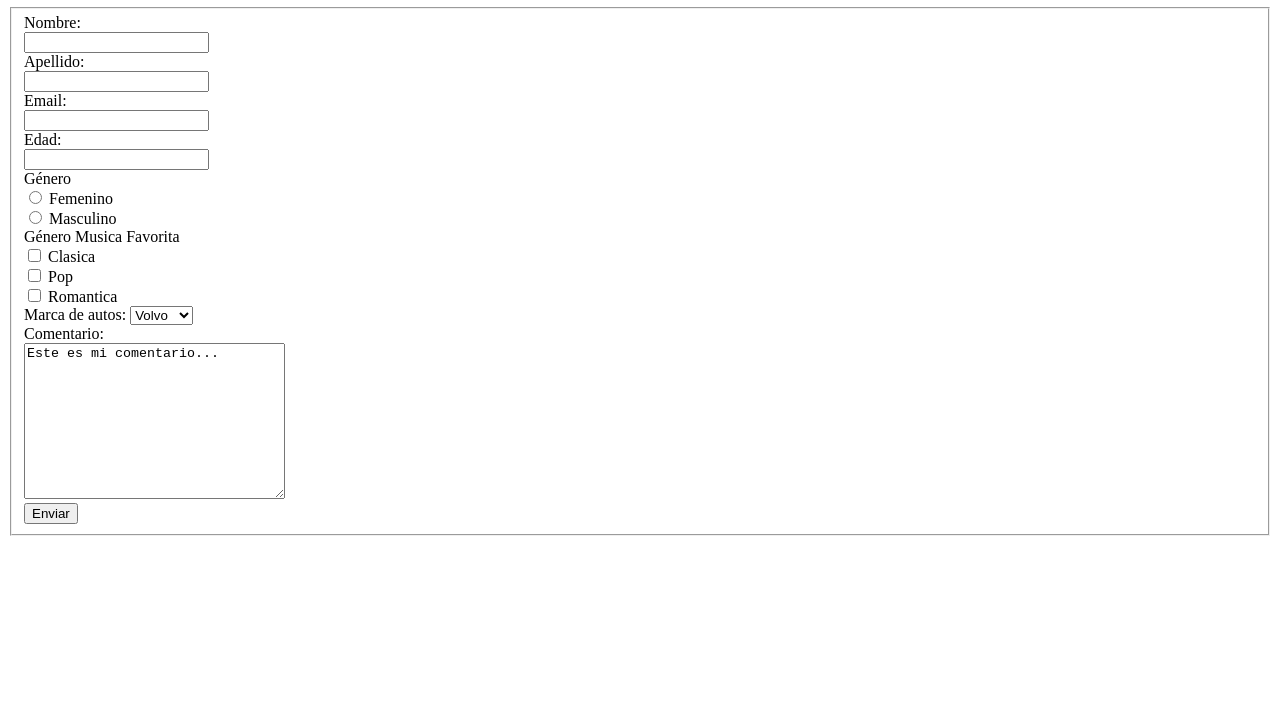
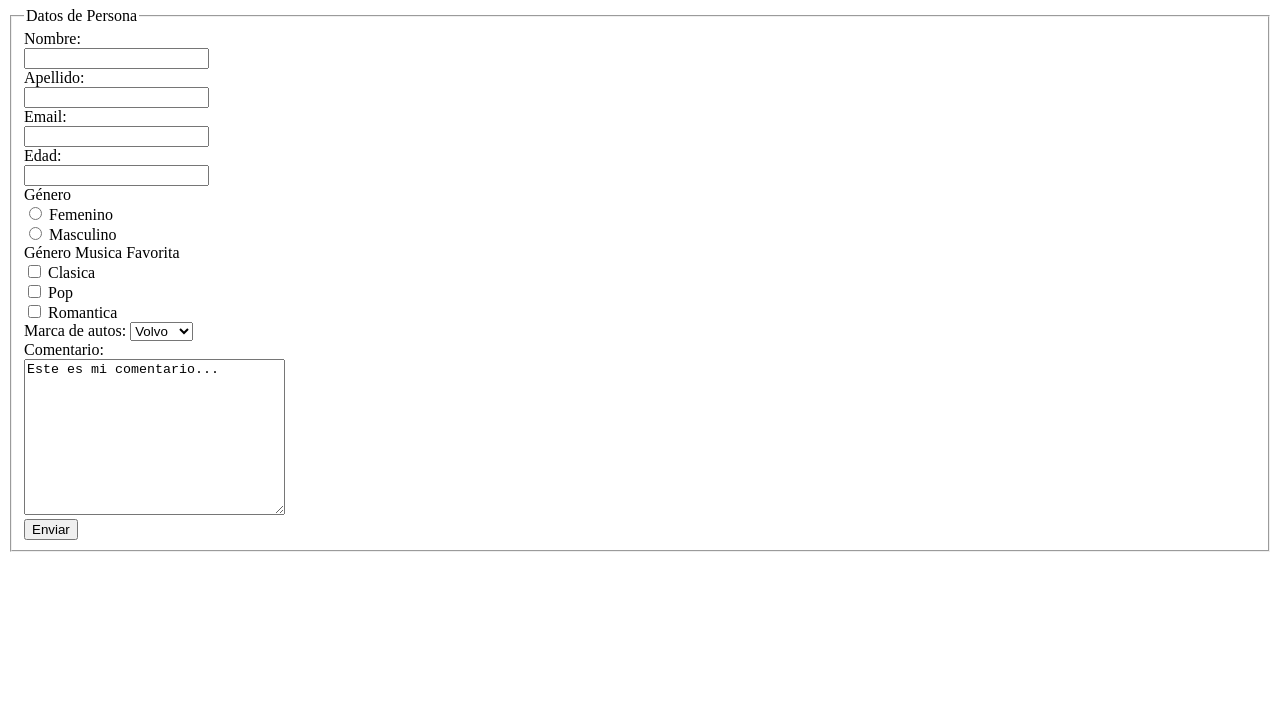
Before and after one commit to LuanMoran/prueba1, a plain HTML site: page index.html in a window 1280 px wide. Shown: the part 73-800 px from the top of the page. Drawn offline with Linux system fonts and the light colour scheme.

Commit message:
agregado legend

```diff
--- a/index.html
+++ b/index.html
@@ -10,6 +10,7 @@
     <h1>Formulario en HTML</h1>
     <form> <!-- #novalidate  permite enviar los campos en blanco-->
         <fieldset>
+            <legend>Datos de Persona</legend>
             <label for="nombre">Nombre:</label><br>
             <!-- label texto etiquetq, for vincula id-->
             <input type="text"  id="nombre" name="nombre" required/><br>
```
